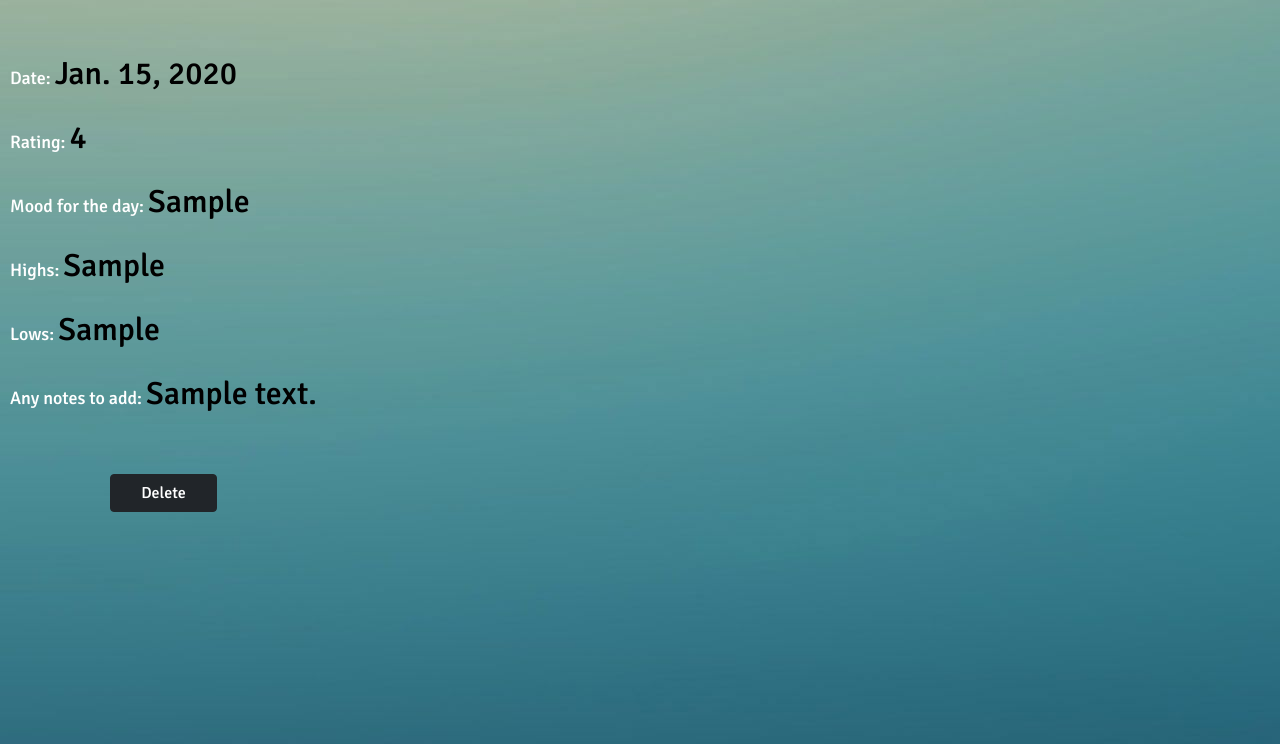
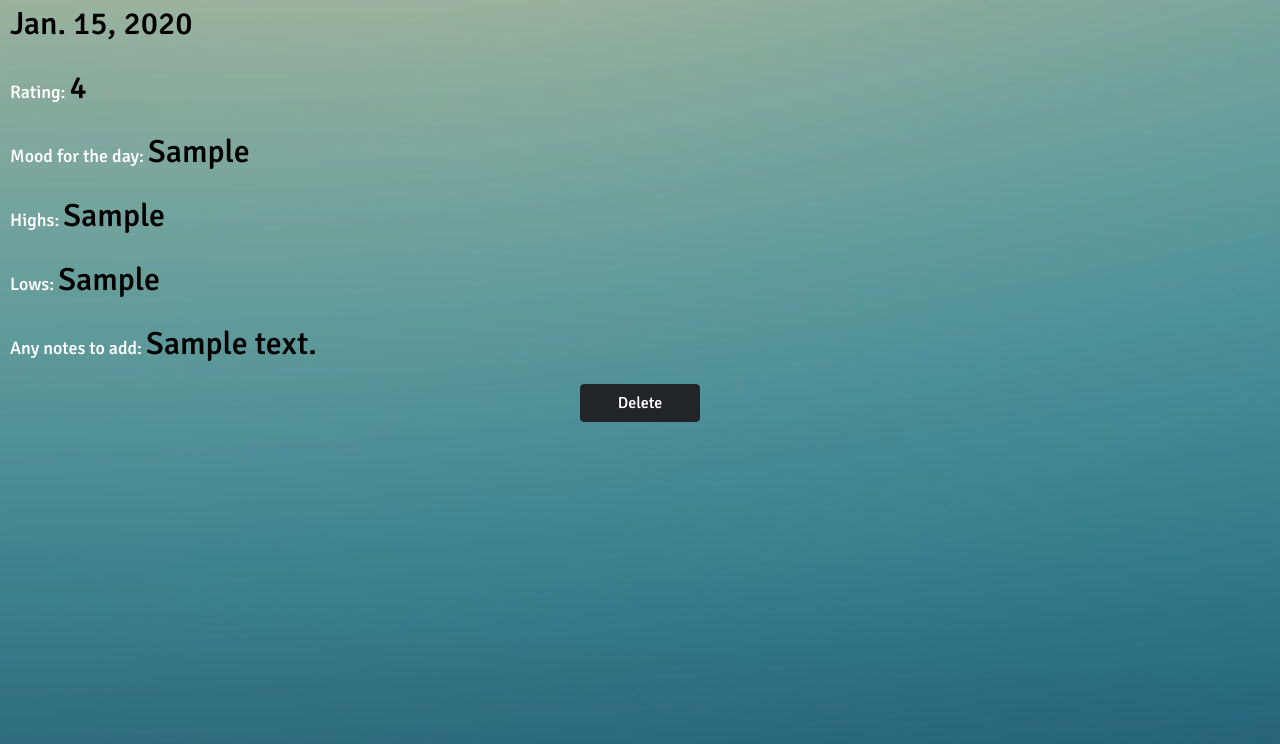
Before and after one commit to kkinge79/daybyday, a Django app: page /days/1/ in a window 1280 px wide. Shown: the part 56-800 px from the top of the page. Run offline with Django 3.2, Linux system fonts and the light colour scheme; a user stored in the database is signed in; tables that the repository leaves empty hold one stand-in row (values such as "Sample post"); some libraries are stand-ins or nearby versions; some web fonts are replaced.

Commit message:
css styling to details and addform page

```diff
--- a/main_app/static/css/detail.css
+++ b/main_app/static/css/detail.css
@@ -13,11 +13,6 @@ body {
 }
 
 .content {
-  display: flex;
-  flex-direction: column;
-  justify-content: center;
-  text-align: left;
-  align-items: center;
   font-family: 'Signika', sans-serif;
   margin: auto;
 }
@@ -27,15 +22,15 @@ section.day-container {
   flex-wrap: wrap;
   align-items: left;
   text-align: left;
-  width: 100%;
+  margin: auto;
 }
 
 div.day-details {
   margin-top: 40px;
   text-align: left;
   word-break:break-all;
-  padding: 10px;
-
+  margin: 0px !important;
+  padding-left: 10px;
 }
 
 section.Date {
@@ -48,7 +43,8 @@ a.btn.btn-dark {
   align-items: center;
   text-align: center;
   margin-top: 40px;
-  width: 35%;
+  margin: auto;
+  width: 120px;
 }
 
 div.day-actions {
--- a/main_app/static/css/form.css
+++ b/main_app/static/css/form.css
@@ -46,13 +46,14 @@ label {
 }
 
 button.btn.btn-light.submit {
-  margin-top: 15px;
+  margin-top: 10px;
   display: flex;
   justify-content: center;
   align-items: center;
   text-align: center;
-  margin-top: 40px;
+  margin-top: 20px;
   width: 25%;
+  margin-bottom: 20px;
 }
 
 body {
--- a/main_app/templates/days/detail.html
+++ b/main_app/templates/days/detail.html
@@ -16,43 +16,19 @@
 
 {% block content %}
 <div class="content">
-{% comment %} <div class="date-mood-container">
-  <section class="Date">
-    <div class="subsection-title">
-    </div>
-    <h3 class="date">Details</h3>
-    <form action="{% url 'add_mood' day.id %}" method="post" class="subsection-content">
-      {% csrf_token %}
-      {{ mood_form.as_p }}
-      <button type="submit" class="btn btn-light submit">Add Date</button>
-    </form>
-    <table>
-      <thead>
-        <tr><th>Date</th><th class="emoji">Mood emoji</th></tr>
-      </thead>
-      <tbody> {% for mood in day.mood_set.all %}
-          <tr>
-            <td class="emoji">{{mood.get_mood_display}}</td>
-          </tr>
-        {% endfor %}
-      </tbody>
-    </table>
-  </section> {% endcomment %}
-{% comment %} </div> {% endcomment %}
-
 <section class="day-container">
   <div class="day-details">
-    <p>Date: <span class="item">{{day.date}}</span></p>
+    <p><span class="item">{{day.date}}</span></p>
     <p>Rating: <span class="item">{{day.rating}}</span></p>
     <p>Mood for the day: <span class="item">{{ day.mood }}</span></p>
     <p>Highs: <span class="item">{{day.highs }}</span></p>
     <p>Lows: <span class="item">{{day.lows }}</span></p>
     <p>Any notes to add: <span class="item">{{ day.notes }}</span></p>
     <div class="day-actions">
-      <a href="{% url 'days_delete' day.id %}" class="btn btn-dark">Delete</a>
     </div>
-  </div>
-</section>
+  </section>
+  <a href="{% url 'days_delete' day.id %}" class="btn btn-dark">Delete</a>
+</div>
 </div>
 
 {% endblock %}
```
